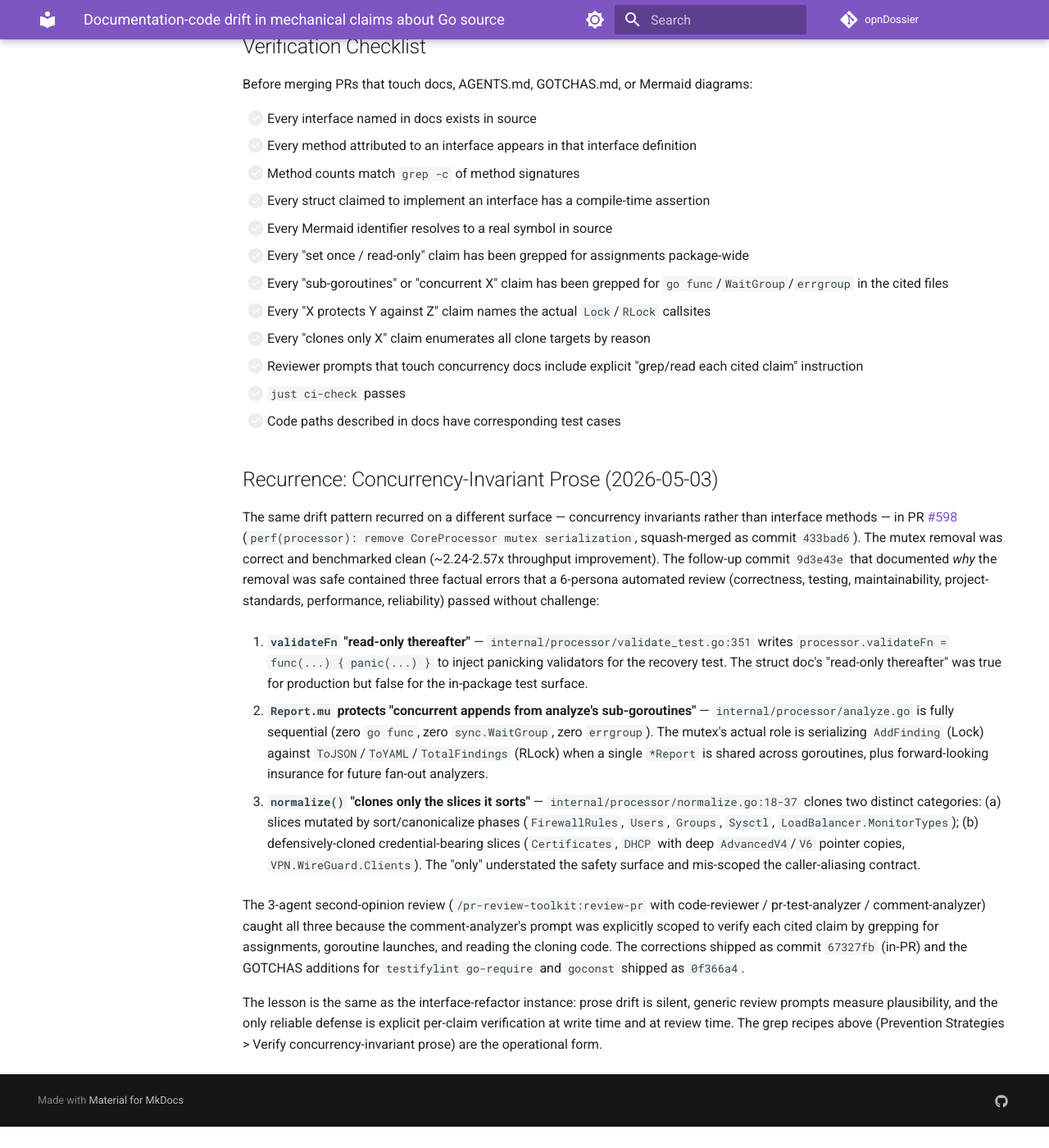
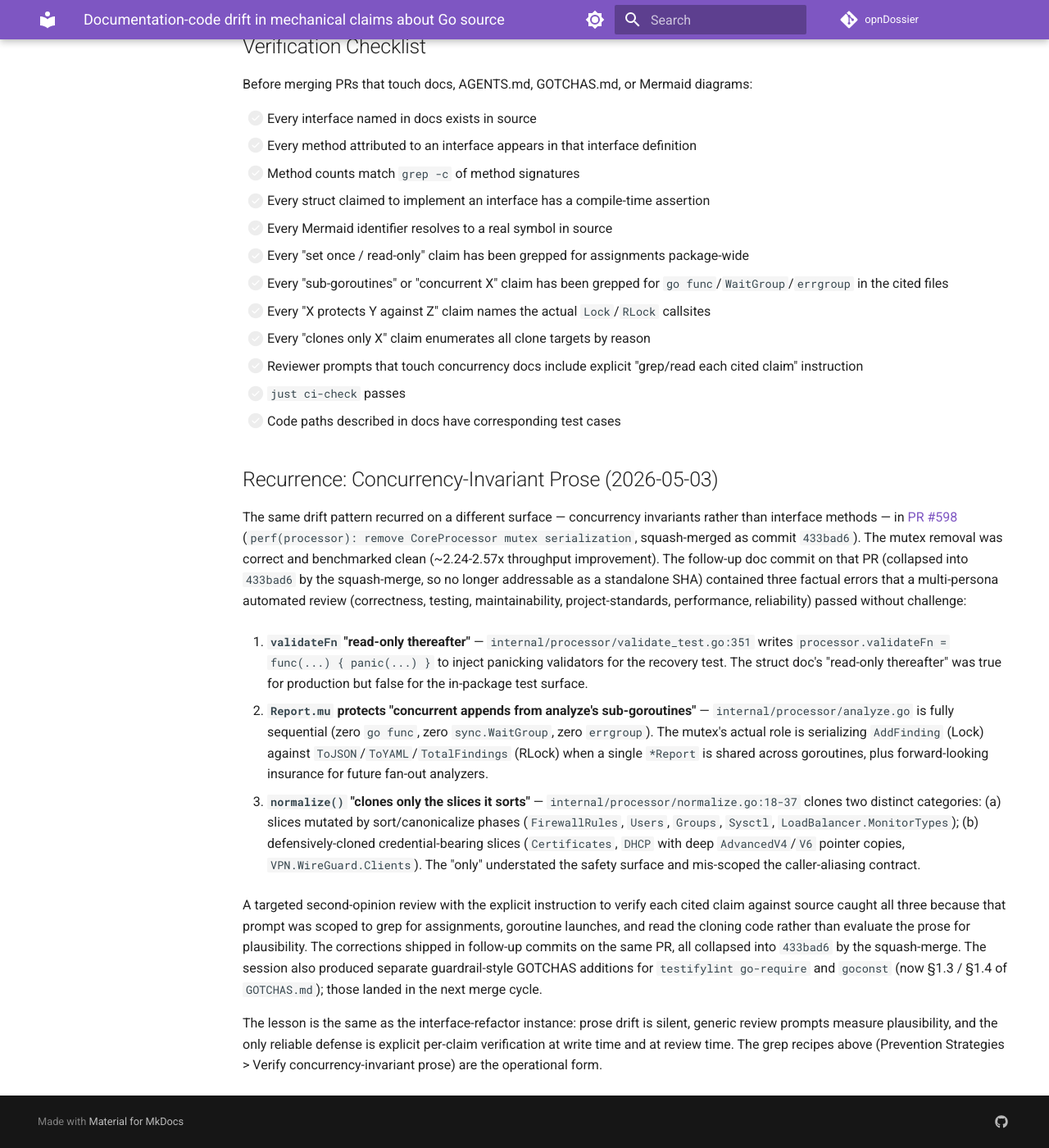
Before and after one commit to EvilBit-Labs/opnDossier, an MkDocs documentation site: the page built from docs/solutions/logic-errors/documentation-code-drift-interface-refactoring.md, in a window 1280 px wide and 1400 px high, scrolled down 4459 px. Shown: the whole window at 82% size. Built offline with MkDocs 1.6.1 and Material for MkDocs 9.7.7, drawn with Linux system fonts in a browser that asks for light colours; comment, search, counter and statistics services are not loaded; the version menu is left out; before the commit the page ends 5833 px from its top, so only the background shows below that.

Commit message:
fix(docs): clarify concurrency-invariant prose errors and review process
Signed-off-by: UncleSp1d3r <unclesp1d3r@evilbitlabs.io>

```diff
--- a/docs/solutions/logic-errors/documentation-code-drift-interface-refactoring.md
+++ b/docs/solutions/logic-errors/documentation-code-drift-interface-refactoring.md
@@ -213,7 +213,7 @@ Before merging PRs that touch docs, AGENTS.md, GOTCHAS.md, or Mermaid diagrams:
 
 ## Recurrence: Concurrency-Invariant Prose (2026-05-03)
 
-The same drift pattern recurred on a different surface — concurrency invariants rather than interface methods — in PR #598 (`perf(processor): remove CoreProcessor mutex serialization`, squash-merged as commit `433bad6`). The mutex removal was correct and benchmarked clean (~2.24-2.57x throughput improvement). The follow-up commit `9d3e43e` that documented *why* the removal was safe contained three factual errors that a 6-persona automated review (correctness, testing, maintainability, project-standards, performance, reliability) passed without challenge:
+The same drift pattern recurred on a different surface — concurrency invariants rather than interface methods — in [PR #598](https://github.com/EvilBit-Labs/opnDossier/pull/598) (`perf(processor): remove CoreProcessor mutex serialization`, squash-merged as commit `433bad6`). The mutex removal was correct and benchmarked clean (~2.24-2.57x throughput improvement). The follow-up doc commit on that PR (collapsed into `433bad6` by the squash-merge, so no longer addressable as a standalone SHA) contained three factual errors that a multi-persona automated review (correctness, testing, maintainability, project-standards, performance, reliability) passed without challenge:
 
 1. **`validateFn` "read-only thereafter"** — `internal/processor/validate_test.go:351` writes `processor.validateFn = func(...) { panic(...) }` to inject panicking validators for the recovery test. The struct doc's "read-only thereafter" was true for production but false for the in-package test surface.
 
@@ -221,6 +221,6 @@ The same drift pattern recurred on a different surface — concurrency invariant
 
 3. **`normalize()` "clones only the slices it sorts"** — `internal/processor/normalize.go:18-37` clones two distinct categories: (a) slices mutated by sort/canonicalize phases (`FirewallRules`, `Users`, `Groups`, `Sysctl`, `LoadBalancer.MonitorTypes`); (b) defensively-cloned credential-bearing slices (`Certificates`, `DHCP` with deep `AdvancedV4`/`V6` pointer copies, `VPN.WireGuard.Clients`). The "only" understated the safety surface and mis-scoped the caller-aliasing contract.
 
-The 3-agent second-opinion review (`/pr-review-toolkit:review-pr` with code-reviewer / pr-test-analyzer / comment-analyzer) caught all three because the comment-analyzer's prompt was explicitly scoped to verify each cited claim by grepping for assignments, goroutine launches, and reading the cloning code. The corrections shipped as commit `67327fb` (in-PR) and the GOTCHAS additions for `testifylint go-require` and `goconst` shipped as `0f366a4`.
+A targeted second-opinion review with the explicit instruction to verify each cited claim against source caught all three because that prompt was scoped to grep for assignments, goroutine launches, and read the cloning code rather than evaluate the prose for plausibility. The corrections shipped in follow-up commits on the same PR, all collapsed into `433bad6` by the squash-merge. The session also produced separate guardrail-style GOTCHAS additions for `testifylint go-require` and `goconst` (now §1.3 / §1.4 of `GOTCHAS.md`); those landed in the next merge cycle.
 
 The lesson is the same as the interface-refactor instance: prose drift is silent, generic review prompts measure plausibility, and the only reliable defense is explicit per-claim verification at write time and at review time. The grep recipes above (Prevention Strategies > Verify concurrency-invariant prose) are the operational form.
```
